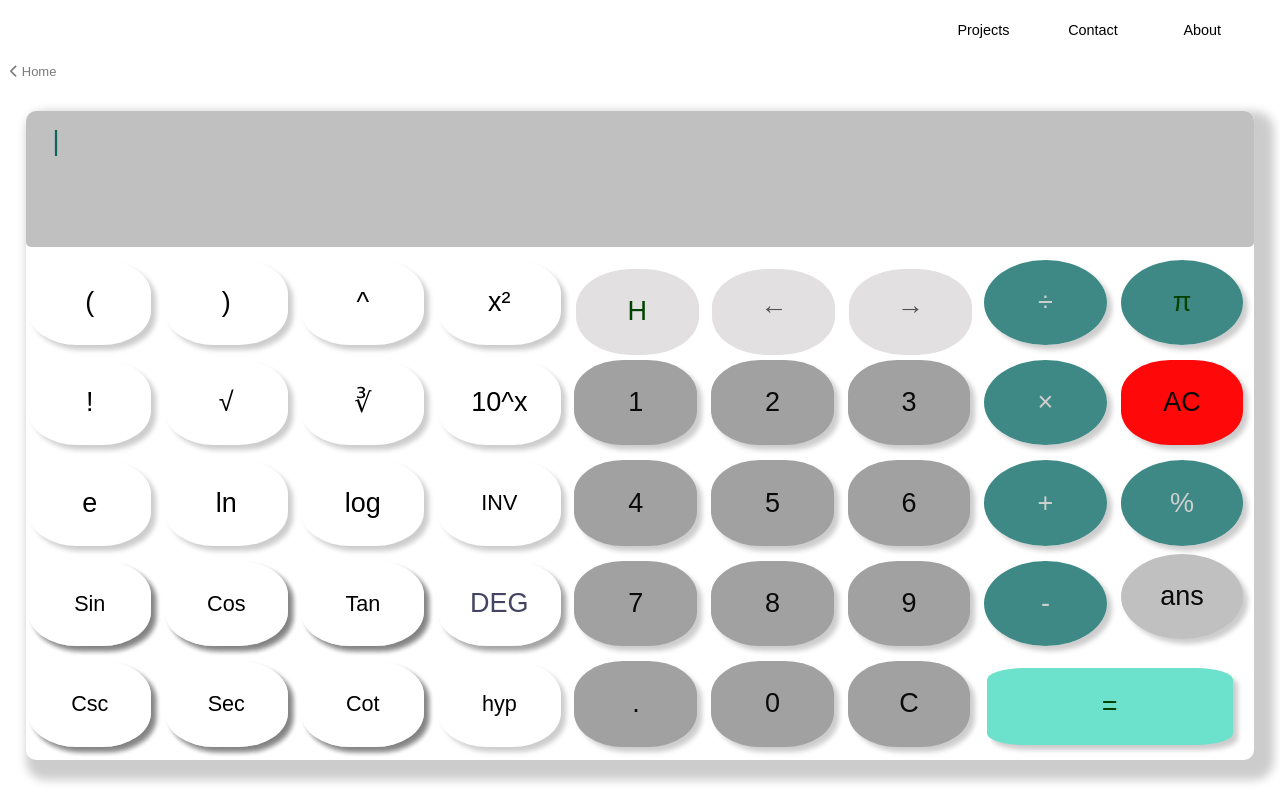
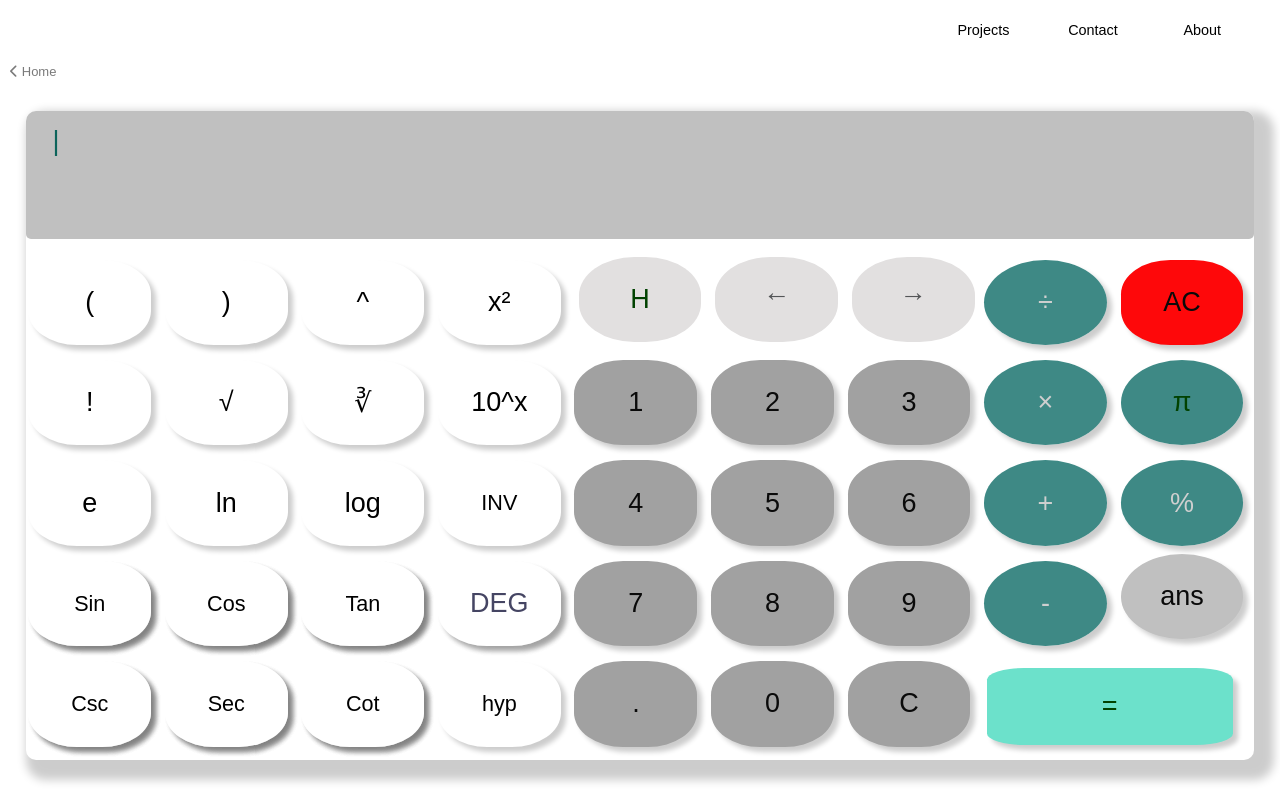
Before and after one commit to UtonyDev/utony-portfolio, a React (Vite) app: page /utonycalc in a window 1280 px wide. Shown: the top 800 px of the page. Built offline with nearby package versions, Linux system fonts and the light colour scheme.

Commit message:
Currently fixing a bug with parenthesis in calc

```diff
--- a/src/Pages/utonycalc/utonycalc.css
+++ b/src/Pages/utonycalc/utonycalc.css
@@ -127,7 +127,7 @@
     position: absolute;
     top: 0 !important;
     width: 100% !important;
-    height: 17vh;
+    height: 16vh;
     padding: 0;
     background-color: #C0C0C0;
     border-radius: 5px;
@@ -210,8 +210,8 @@
       padding: 0 !important;
       box-shadow: none !important;
       position: relative;
-      top: 30% !important;
-      left: 20%;
+      place-self: center;
+      margin-top: 10% !important;
     }
 
     .shiftLeft {
@@ -556,8 +556,7 @@
       width: 90% !important;
       margin-left: 0% !important;
       position: relative;
-      top: 25%;
-      left: 3%;
+      margin-top: 15% !important;
     }
 
     .chevUp {
@@ -571,7 +570,7 @@
     }
 
     .butnPie {
-      grid-area: 2/9/3/10 !important;
+      grid-area: 3/9/4/10 !important;
       display: block !important;
       color: rgb(1, 66, 1) !important;
     }
@@ -590,7 +589,7 @@
       grid-area: 2/5/3/6;
     }
     .butnAC {
-      grid-area: 3 /9/4/10 ;
+      grid-area: 2 /9/3/10 ;
       background-color: rgb(254,8,10);
     }
     .butnPercent {
--- a/src/Pages/utonycalc/utonycalc.jsx
+++ b/src/Pages/utonycalc/utonycalc.jsx
@@ -215,8 +215,10 @@ const onButtonClick = (e, val) => {
       // converts the argument between radian and degree
         function getArgument(expression) {
 
-          const trigRegex = /Math\.(sin|cos|tan|csc|sec|cot|sinh|cosh|tanh)\(/;
+          const trigRegex = /Math\.(sin|cos|tan|csc|sec|cot)\(/;
           const invrtInverseTrigRegex = /Math\.(acsc|asec|acot)\(/;
+          const factorialRegex = /!/;
+          const parenthesisRegex = /\(.*\)/;
 
           if (trigRegex.test(expression)) {
             const regex = /\((\d*\.?\d+)\)/;
@@ -251,6 +253,15 @@ const onButtonClick = (e, val) => {
             const invrtDegE = 1 / Math.E;
             return expression.replace(regexE, `(${invrtDegE})`);
           }
+        } else if (factorialRegex.test(expression)) {
+          console.log('factorial and bracket expression clicked');
+          return expression;
+        } else if (parenthesisRegex.test(expression)) {
+          expression = expression.replace(/(\d|\w+\([^)]*\))\(/g, '$1*(');
+          expression = expression.replace(/\)(?=\()/g, ')*(');
+
+          console.log('bracket expression');
+          return expression;
         } else {
           console.log('no trig expression');
           return expression;
@@ -290,8 +301,10 @@ const onButtonClick = (e, val) => {
           const arcTrigRegex = /Math\.(asin|acos|atan|asinh|acosh|atanh)\(/;
           const invrTrigRegex = /Math\.(csc|sec|cot)\(/;
           const invrtInverseTrigRegex = /Math\.(acsc|asec|acot)\(/;
+          const invrtHypbolic = /Math\.(csch|sech|coth)\(/;
           const powerRegex = /Math\.(sqrt|cbrt)\(/;
           const eulerRegex = /\be\b/;
+          const factorialRegex = /!/;
 
           if (arcTrigRegex.test(expression)) {
             const degrees = eval(expression);
@@ -327,6 +340,17 @@ const onButtonClick = (e, val) => {
               console.log(result);
               return result;
 
+          } else if (invrtHypbolic.test(expression)) {
+            const modExpr = expression
+            .replace(/\bcsch\b/g, 'sinh')
+            .replace(/\bsech\b/g, 'cosh')
+            .replace(/\bcoth\b/g, 'tanh');
+
+            const value = eval(modExpr);
+            const result = 1 / value;
+            console.log(result);
+            return result;
+
           } else if (powerRegex.test(expression)) {
             const closeExpr = expression + ')';
             const result = eval(closeExpr);
@@ -337,7 +361,12 @@ const onButtonClick = (e, val) => {
               .replace(/\be\b/g, 'Math.E');
             const result = eval(modExpr);
             return result;
-          } else {
+
+          } else if (factorialRegex.test(expression)) {
+            const result = math.evaluate(expression);
+            console.log(result);
+            return result;
+          }  else {
             const result = eval(expression);
             console.log(result);
             return result;
@@ -399,6 +428,11 @@ const onButtonClick = (e, val) => {
           'sinh(': 'Math.sinh(',
           'cosh(': 'Math.cosh(',
           'tanh(': 'Math.tanh(',
+        },
+        invertedHyp: {
+          'csch(': 'Math.csch(',
+          'sech(': 'Math.sech(',
+          'cot(': 'Math.coth(',
         },
         log: {
           'log(': 'Math.log10(',
```
